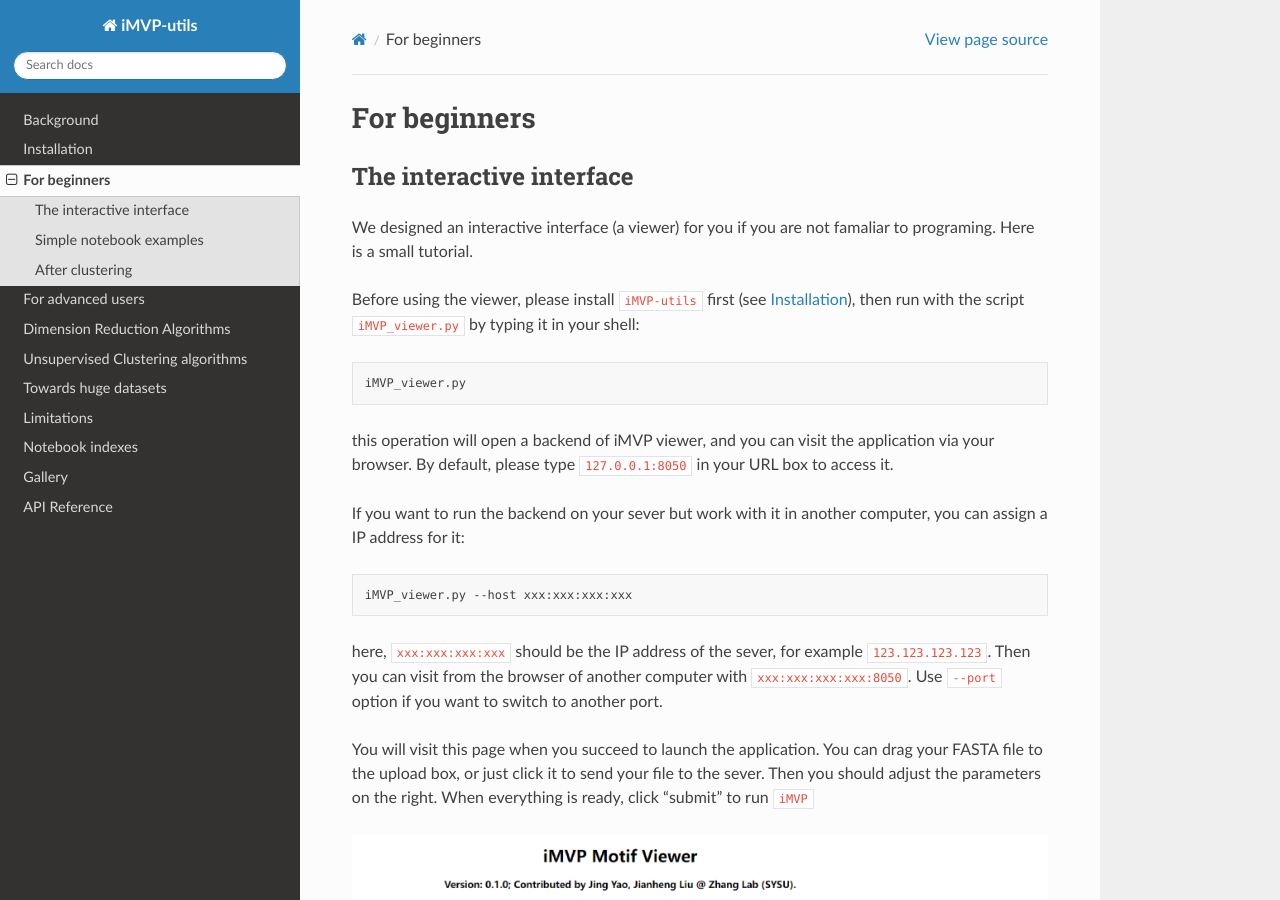
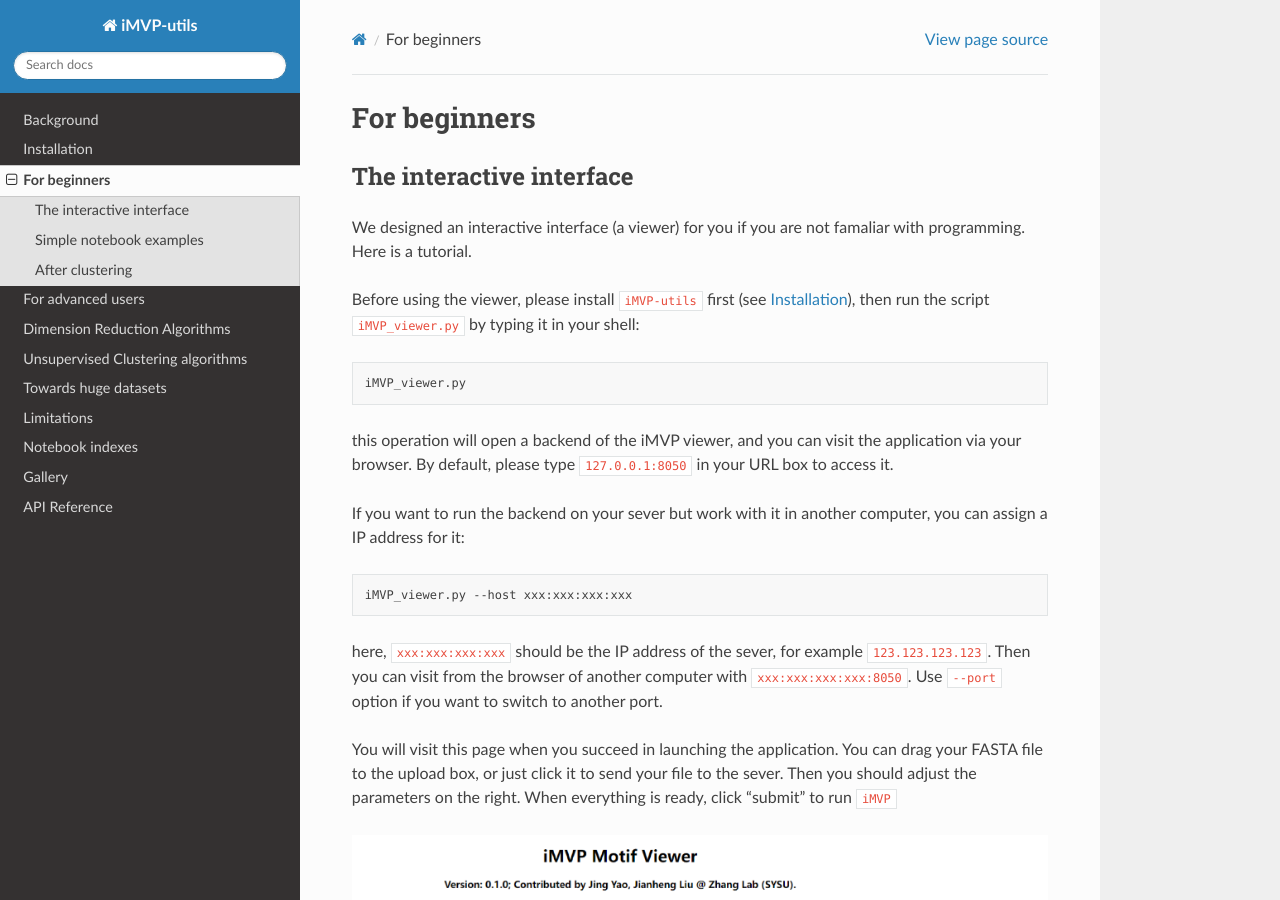
Before and after one commit to jhfoxliu/iMVP, a Sphinx documentation site: the page built from docs/beginners.rst, in a window 1280 px wide and 900 px high. Built offline with Sphinx 7.4.7 and the Read the Docs theme 2.0.0, drawn with Linux system fonts in a browser that asks for light colours.

Commit message:
Update beginners.rst

```diff
--- a/docs/beginners.rst
+++ b/docs/beginners.rst
@@ -4,16 +4,16 @@ For beginners
 The interactive interface
 -------------------------
 
-We designed an interactive interface (a viewer) for you if you are not famaliar to programing. Here is a small tutorial.
+We designed an interactive interface (a viewer) for you if you are not famaliar with programming. Here is a tutorial.
 
-Before using the viewer, please install ``iMVP-utils`` first (see :doc:`install`), then run with the script ``iMVP_viewer.py`` by typing it in your shell:
+Before using the viewer, please install ``iMVP-utils`` first (see :doc:`install`), then run the script ``iMVP_viewer.py`` by typing it in your shell:
 
 .. code-block:: sh
 
     iMVP_viewer.py
 
 
-this operation will open a backend of iMVP viewer, and you can visit the application via your browser. By default, please type ``127.0.0.1:8050`` in your URL box to access it.
+this operation will open a backend of the iMVP viewer, and you can visit the application via your browser. By default, please type ``127.0.0.1:8050`` in your URL box to access it.
 
 If you want to run the backend on your sever but work with it in another computer, you can assign a IP address for it:
 
@@ -23,7 +23,7 @@ If you want to run the backend on your sever but work with it in another compute
 
 here, ``xxx:xxx:xxx:xxx`` should be the IP address of the sever, for example ``123.123.123.123``. Then you can visit from the browser of another computer with ``xxx:xxx:xxx:xxx:8050``. Use ``--port`` option if you want to switch to another port.
 
-You will visit this page when you succeed to launch the application. You can drag your FASTA file to the upload box, or just click it to send your file to the sever. Then you should adjust the parameters on the right. When everything is ready, click "submit" to run ``iMVP``
+You will visit this page when you succeed in launching the application. You can drag your FASTA file to the upload box, or just click it to send your file to the sever. Then you should adjust the parameters on the right. When everything is ready, click "submit" to run ``iMVP``
 
 .. image:: ../Images/Guide/Guide_1.png
     :align: center
```
